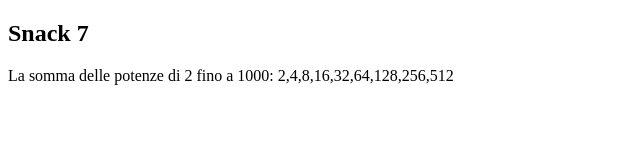
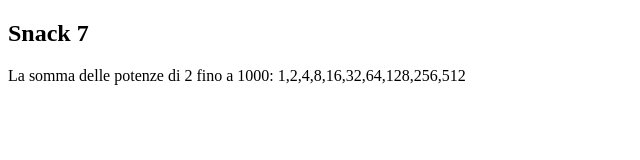
Before and after one commit to pollohultima/js-jsnacks-blocco-1, a plain HTML site: page Snack_7/index.html in a window 1280 px wide. Shown: the full height of the page, 0-640 px from the left. Drawn offline with Linux system fonts and the light colour scheme.

Commit message:
corrected

```diff
--- a/Snack_7/index.html
+++ b/Snack_7/index.html
@@ -16,11 +16,12 @@
 Snack 7: Stampa le potenze di 2 fino a 1000.
 */
 let extract = []
-for (let index = 1; index < 10; index++) {
-    let powa = Math.pow(2, index);
-    extract.push(powa);
+ let i=0;
+ while (Math.pow(2, i)<1000) {
+    extract.push(Math.pow(2, i));
+    i++
+ }
 
-}
 document.querySelector('.snack_7').innerHTML = 'La somma delle potenze di 2 fino a 1000: ' + extract;
     </script>
     </body>
```
